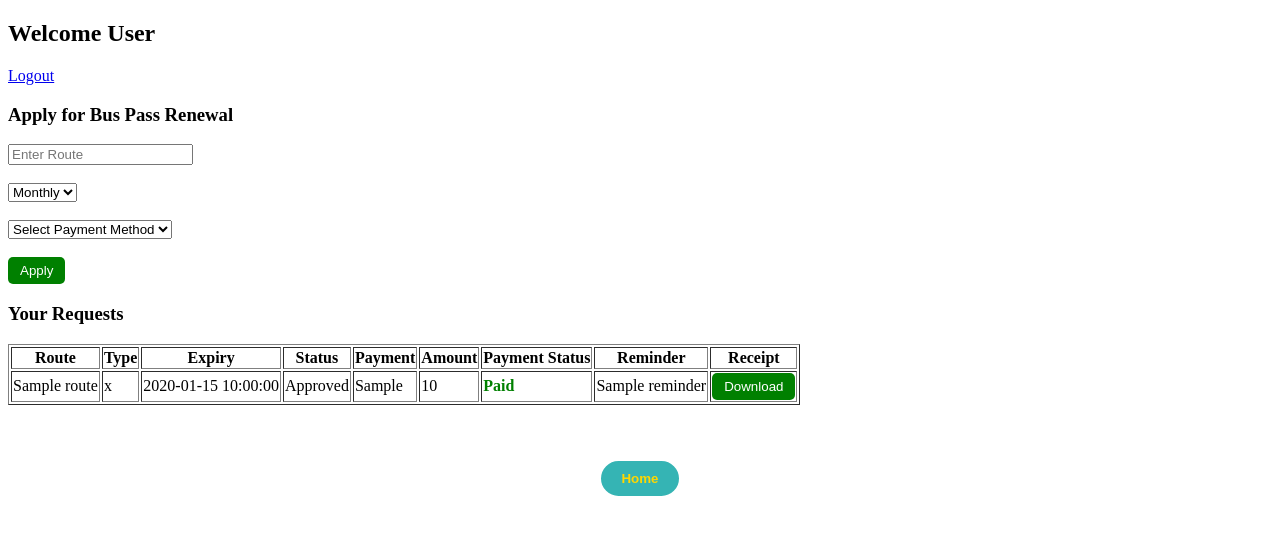
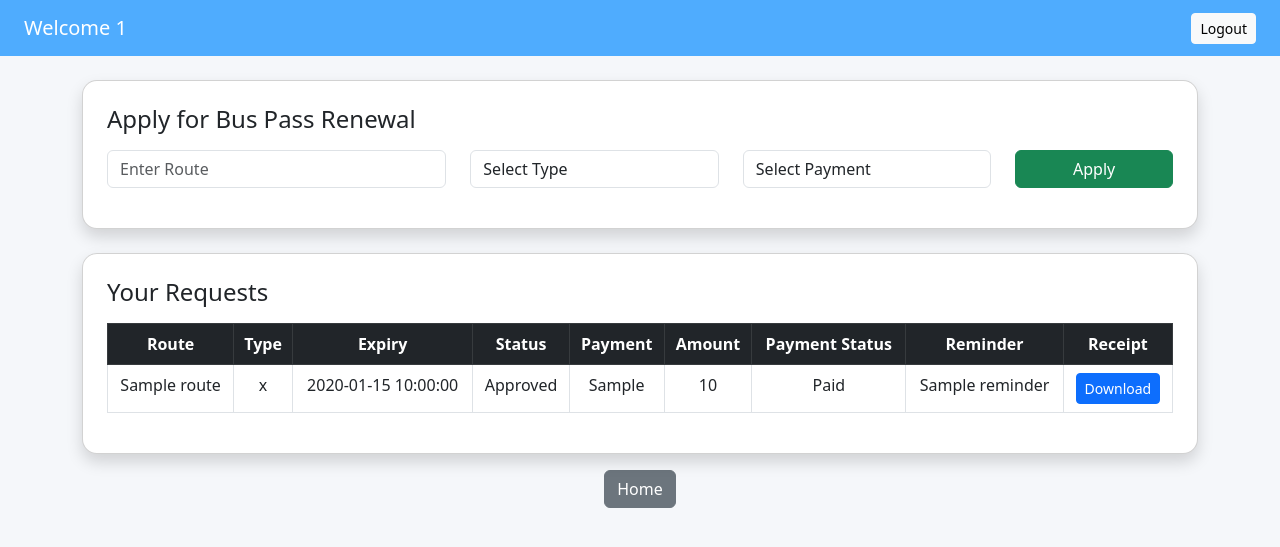
Before and after one commit to prathii12/bus-pass-renewal-project, a Flask app: template templates/dashboard.html in a window 1280 px wide. Shown: the top 547 px of the page. Run offline with Flask 3, Linux system fonts and the light colour scheme; the visitor is signed in with stand-in values (Sample User, id 1); tables that the repository leaves empty or names only in its code hold one stand-in row (values such as "Sample post"); the template is opened without the code that fills it: most values are stand-ins (such as "Sample title", 1, 10 or a date in 2020); some libraries are stand-ins or nearby versions.

Commit message:
Update dashboard.html

```diff
--- a/templates/dashboard.html
+++ b/templates/dashboard.html
@@ -1,43 +1,82 @@
 <!DOCTYPE html>
-<html>
+<html lang="en">
 <head>
     <title>Dashboard</title>
-    <link rel="stylesheet" href="/static/style.css">
+    <meta name="viewport" content="width=device-width, initial-scale=1">
+
+    <!-- Bootstrap -->
+    <link href="https://cdn.jsdelivr.net/npm/bootstrap@5.3.0/dist/css/bootstrap.min.css" rel="stylesheet">
+
+    <style>
+        body {
+            background: #f5f7fa;
+        }
+        .card {
+            border-radius: 15px;
+        }
+        .navbar {
+            background: #4facfe;
+        }
+    </style>
 </head>
 <body>
-<h2>Welcome User</h2>
 
-<a href="/logout">Logout</a>
+<!-- Navbar -->
+<nav class="navbar navbar-dark px-4">
+    <span class="navbar-brand">Welcome {{ session.username }}</span>
+    <a href="/logout" class="btn btn-light btn-sm">Logout</a>
+</nav>
 
-<h3>Apply for Bus Pass Renewal</h3>
+<div class="container mt-4">
+
+    <!-- Apply Form -->
+    <div class="card p-4 shadow mb-4">
+        <h4 class="mb-3">Apply for Bus Pass Renewal</h4>
 
         <form method="POST">
-    <input type="text" name="route" placeholder="Enter Route" required><br><br>
+            <div class="row">
 
-    <select name="pass_type">
-        <option>Monthly</option>
-        <option>Yearly</option>
-    </select><br><br>
+                <div class="col-md-4 mb-3">
+                    <input type="text" name="route" class="form-control" placeholder="Enter Route" required>
+                </div>
 
-    <select name="payment_method" required>
-    <option value="">Select Payment Method</option>
-    <option value="paytm">paytm</option>
-    <option value="phonepay">phonepay</option>
-    <option value="Gpay">Gpay</option>
-</select><br><br>
+                <div class="col-md-3 mb-3">
+                    <select name="pass_type" class="form-control" required>
+                        <option value="">Select Type</option>
+                        <option value="Monthly">Monthly</option>
+                        <option value="Yearly">Yearly</option>
+                    </select>
+                </div>
 
-    <button type="submit">Apply</button>
+                <div class="col-md-3 mb-3">
+                    <select name="payment_method" class="form-control" required>
+                        <option value="">Select Payment</option>
+                        <option>phone pay</option>
+                        <option>Gpay</option>
+                        <option>paytm</option>
+                    </select>
+                </div>
+
+                <div class="col-md-2 mb-3">
+                    <button class="btn btn-success w-100">Apply</button>
+                </div>
+
+            </div>
         </form>
+    </div>
 
+    <!-- Success Message -->
     {% if success %}
-    <p style="color: green; font-weight: bold; text-align:center;">
-        {{ success }}
-    </p>
+        <div class="alert alert-success text-center">{{ success }}</div>
     {% endif %}
 
-<h3>Your Requests</h3>
+    <!-- Table -->
+    <div class="card p-4 shadow">
+        <h4 class="mb-3">Your Requests</h4>
 
-<table border="1">
+        <div class="table-responsive">
+            <table class="table table-bordered text-center">
+                <thead class="table-dark">
                     <tr>
                         <th>Route</th>
                         <th>Type</th>
@@ -49,7 +88,9 @@
                         <th>Reminder</th>
                         <th>Receipt</th>
                     </tr>
+                </thead>
 
+                <tbody>
                     {% for r in renewals %}
                     <tr>
                         <td>{{ r.route }}</td>
@@ -58,46 +99,41 @@
                         <td>{{ r.status }}</td>
                         <td>{{ r.payment_method }}</td>
                         <td>{{ r.amount }}</td>
-
-    <td class="{{ 'paid' if r.payment_status == 'Paid' else 'pending' }}">
-        {{ r.payment_status }}
-    </td>
-
+                        <td>{{ r.payment_status }}</td>
                         <td>{{ r.reminder }}</td>
 
-    <!-- ✅ FIXED COLUMN -->
                         <td>
+                            {% if r.payment_status == 'Paid' %}
+                                <a href="/receipt/{{ r.id }}" class="btn btn-primary btn-sm">Download</a>
 
-    {% if r.payment_status == 'Paid' %}
-        <a href="/receipt/{{ r.id }}">
-            <button>Download</button>
-        </a>
+                            {% elif r.status == 'Pending' %}
+                                <button class="btn btn-secondary btn-sm" disabled>
+                                    Waiting for Approval
+                                </button>
 
                             {% elif r.status == 'Approved' %}
-        <a href="/payment/{{ r.id }}">
-            <button>Pay Now</button>
-        </a>
-
-    {% elif r.status == 'Rejected' %}
-        <span style="color:red; font-weight:bold;">Rejected ❌</span>
+                                <a href="/payment/{{ r.id }}" class="btn btn-warning btn-sm">Pay</a>
 
                             {% else %}
-        <span style="color:orange;">Waiting for Approval</span>
-
+                                <button class="btn btn-danger btn-sm" disabled>
+                                    Rejected
+                                </button>
                             {% endif %}
-
                         </td>
-
                     </tr>
                     {% endfor %}
+                </tbody>
 
             </table>
+        </div>
+    </div>
 
-<br><br>
+    <!-- Home Button -->
+    <div class="text-center mt-3">
+        <a href="/" class="btn btn-secondary">Home</a>
+    </div>
 
-<button onclick="window.location.href='/'" class="bottom-home">
-    Home
-</button>
+</div>
 
 </body>
 </html>
```
Lines whose indentation alone changed are shown as unchanged.
